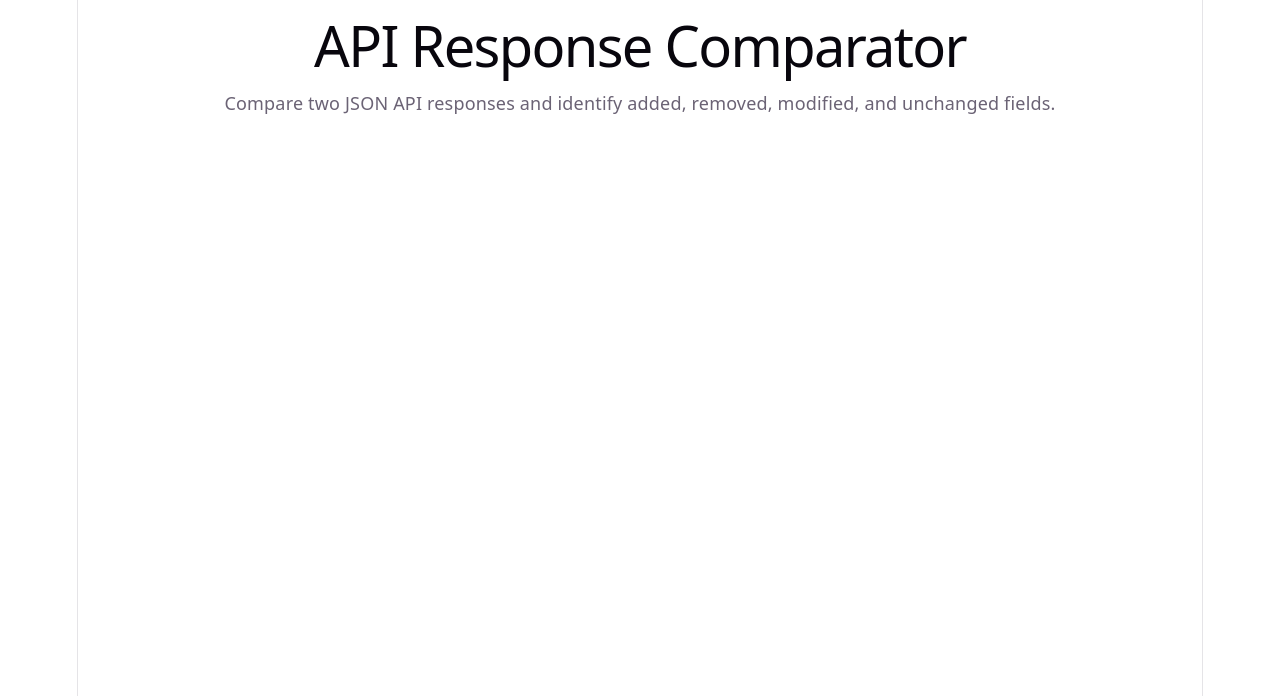
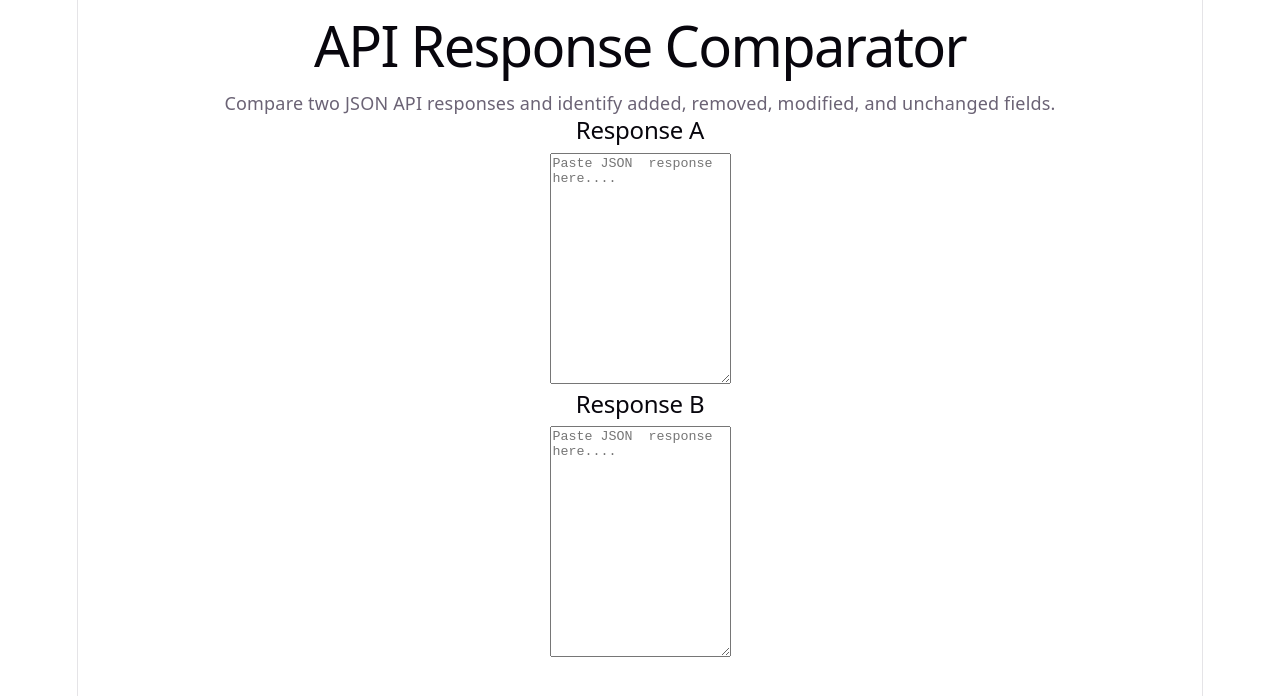
Before and after one commit to arpan23-27/api-response-comparator, a React (Vite) app: page / in a window 1280 px wide. Shown: the top 696 px of the page. Built offline with nearby package versions, Linux system fonts and the light colour scheme.

Commit message:
Add JSON input components

```diff
--- a/src/App.jsx
+++ b/src/App.jsx
@@ -1,7 +1,10 @@
-import { useState } from 'react'
+import { useState } from 'react';
+import JsonInput from './components/JsonInput';
+
 
 function App() {
-
+const [responseA,  setresponseA] = useState('');
+const [responseB, setresponseB] = useState('');
 
   return (
    <main>
@@ -11,8 +14,20 @@ function App() {
       Compare two JSON API responses and identify added, removed, modified,
       and unchanged fields.
     </p>
+
+    <JsonInput
+    label="Response A"
+    value={responseA}
+    onChange={setresponseA}
+    />
+
+    <JsonInput
+    label="Response B"
+    value={responseB}
+    onChange={setresponseB}
+    />
    </main>
   )
 }
 
-export default App
+export default App;
--- /dev/null
+++ b/src/components/JsonInput.jsx
@@ -0,0 +1,16 @@
+function JsonInput({label, value, onChange}){
+    return (
+        <section>
+            <h2>{label}</h2>
+
+            <textarea
+             value={value}
+             onChange={(event) => onChange(event.target.value)}
+             placeholder="Paste JSON  response here...."
+             rows="15"
+             />
+        </section>
+    );
+}
+
+export default JsonInput;
```
